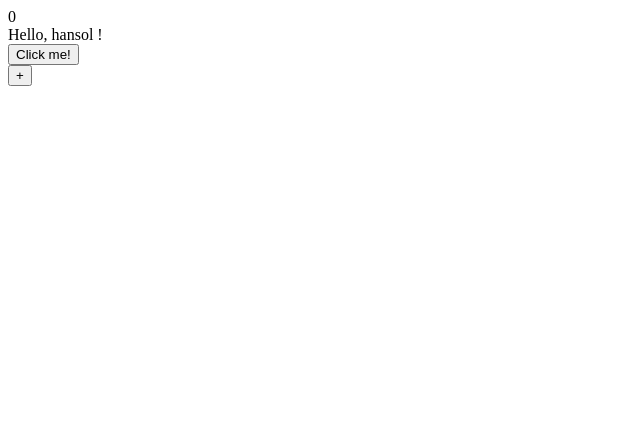
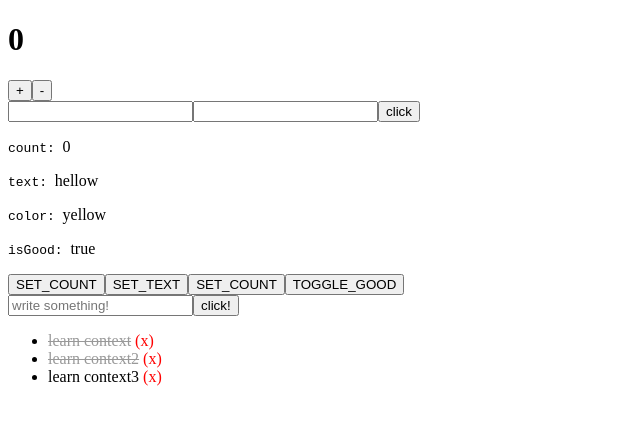
Before and after one commit to yhsol/react-typescript, a React (Create React App) app: page / in a window 1280 px wide. Shown: the top 424 px of the page, without its empty margins (0-640 px from the left). Built offline with nearby package versions, Linux system fonts and the light colour scheme.

Commit message:
use reducer and context

```diff
--- a/src/App.tsx
+++ b/src/App.tsx
@@ -2,6 +2,11 @@ import React, { useState } from "react";
 import { Form, Input } from "./input";
 import Number from "./number";
 import Greetings from "./Greetings";
+import Count from "./Count";
+import MyForm from "./MyForm";
+import ReducerSample from "./ReducerSample";
+import TodoForm from "./Todo/TodoForm";
+import TodoList from "./Todo/TodoList";
 
 const App: React.FC = () => {
   const [counter, setCounter] = useState<number>(0);
@@ -21,15 +26,17 @@ const App: React.FC = () => {
 
   const onClick = (name: string) => console.log(`${name} says hello`);
 
+  const onSubmit = (form: { name: string; description: string }) => {
+    console.log(form);
+  };
+
   return (
     <>
-      {/* <Form onFormSubmit={onFormSubmit}>
-        <Input value={value} onChange={onChange} />
-      </Form>
-      <div>{counter}</div> */}
-      <Number counter={counter} />
-      <Greetings name={"hansol"} mark={"!"} onClick={onClick} />
-      <button onClick={add}>+</button>
+      <Count />
+      <MyForm onSubmit={onSubmit} />
+      <ReducerSample />
+      <TodoForm />
+      <TodoList />
     </>
   );
 };
--- /dev/null
+++ b/src/Count.tsx
@@ -0,0 +1,39 @@
+import React, { useState, useReducer } from "react";
+
+interface Props {}
+
+type Todos = { id: number; text: string; done: boolean };
+
+type Action = { type: "INCREASE" } | { type: "DECREASE" };
+
+function reducer(state: number, action: Action): number {
+  switch (action.type) {
+    case "INCREASE":
+      return state + 1;
+    case "DECREASE":
+      return state - 1;
+    default:
+      throw new Error("error!");
+  }
+}
+
+function Count() {
+  // const [count, setCount] = useState<number>(0);
+  // const onDecrease = () => setCount(count - 1);
+  // const onIncrease = () => setCount(count + 1);
+
+  const [count, dispatch] = useReducer(reducer, 0);
+  const onIncrease = () => dispatch({ type: "INCREASE" });
+  const onDecrease = () => dispatch({ type: "DECREASE" });
+
+  const [todos, setTodos] = useState<Todos[] | null>([]);
+  return (
+    <div>
+      <h1>{count}</h1>
+      <button onClick={onIncrease}>+</button>
+      <button onClick={onDecrease}>-</button>
+    </div>
+  );
+}
+
+export default Count;
--- /dev/null
+++ b/src/MyForm.tsx
@@ -0,0 +1,54 @@
+import React, { useState, useRef } from "react";
+
+type MyFormProps = {
+  onSubmit: (form: { name: string; description: string }) => void;
+};
+
+function MyForm({ onSubmit }: MyFormProps) {
+  const inputRef = useRef<HTMLInputElement>(null);
+
+  const [form, setForm] = useState({ name: "", description: "" });
+  const { name, description } = form;
+
+  const onChange = (e: React.ChangeEvent<HTMLInputElement>) => {
+    const { name, value } = e.target;
+    setForm({
+      ...form,
+      [name]: value
+    });
+  };
+
+  const handleSubmit = (e: React.FormEvent<HTMLFormElement>) => {
+    e.preventDefault();
+    onSubmit(form);
+    setForm({
+      name: "",
+      description: ""
+    });
+    if (!inputRef.current) {
+      return;
+    }
+    inputRef.current.focus();
+  };
+
+  return (
+    <form onSubmit={handleSubmit}>
+      <input
+        type="text"
+        name="name"
+        value={name}
+        onChange={onChange}
+        ref={inputRef}
+      />
+      <input
+        type="text"
+        name="description"
+        value={description}
+        onChange={onChange}
+      />
+      <button type="submit">click</button>
+    </form>
+  );
+}
+
+export default MyForm;
--- /dev/null
+++ b/src/ReducerSample.tsx
@@ -0,0 +1,81 @@
+import React, { useReducer } from "react";
+
+type Color = "black" | "white" | "yellow";
+
+type State = {
+  count: number;
+  text: string;
+  color: Color;
+  isGood: boolean;
+};
+
+type Action =
+  | { type: "SET_COUNT"; count: number }
+  | { type: "SET_TEXT"; text: string }
+  | { type: "SET_COLOR"; color: Color }
+  | { type: "TOGGLE_GOOD" };
+
+function reducer(state: State, action: Action): State {
+  switch (action.type) {
+    case "SET_COUNT":
+      return {
+        ...state,
+        count: action.count
+      };
+    case "SET_TEXT":
+      return {
+        ...state,
+        text: action.text
+      };
+    case "SET_COLOR":
+      return {
+        ...state,
+        color: action.color
+      };
+    case "TOGGLE_GOOD":
+      return {
+        ...state,
+        isGood: !state.isGood
+      };
+    default:
+      throw new Error("error!");
+  }
+}
+
+function ReducerSample() {
+  const [state, dispatch] = useReducer(reducer, {
+    count: 0,
+    text: "hellow",
+    color: "yellow",
+    isGood: true
+  });
+  const setCount = () => dispatch({ type: "SET_COUNT", count: 5 });
+  const setText = () => dispatch({ type: "SET_TEXT", text: "hello again" });
+  const setColor = () => dispatch({ type: "SET_COLOR", color: "yellow" });
+  const toggleGood = () => dispatch({ type: "TOGGLE_GOOD" });
+
+  return (
+    <div>
+      <p>
+        <code>count: </code> {state.count}
+      </p>
+      <p>
+        <code>text: </code> {state.text}
+      </p>
+      <p>
+        <code>color: </code> {state.color}
+      </p>
+      <p>
+        <code>isGood: </code> {state.isGood ? "true" : "false"}
+      </p>
+      <div>
+        <button onClick={setCount}>SET_COUNT</button>
+        <button onClick={setText}>SET_TEXT</button>
+        <button onClick={setColor}>SET_COUNT</button>
+        <button onClick={toggleGood}>TOGGLE_GOOD</button>
+      </div>
+    </div>
+  );
+}
+
+export default ReducerSample;
--- /dev/null
+++ b/src/Todo/TodoForm.tsx
@@ -0,0 +1,24 @@
+import React, { useState } from "react";
+
+function TodoForm() {
+  const [value, setValue] = useState("");
+
+  const onSubmit = (e: React.FormEvent) => {
+    e.preventDefault();
+    setValue("");
+  };
+
+  return (
+    <form onSubmit={onSubmit}>
+      <input
+        type="text"
+        value={value}
+        placeholder={"write something!"}
+        onChange={e => setValue(e.target.value)}
+      />
+      <button>click!</button>
+    </form>
+  );
+}
+
+export default TodoForm;
--- /dev/null
+++ b/src/Todo/TodoItem.css
@@ -0,0 +1,14 @@
+.TodoItem .text {
+  cursor: pointer;
+}
+
+.TodoItem.done .text {
+  color: #999999;
+  text-decoration: line-through;
+}
+
+.TodoItem .remove {
+  color: red;
+  margin-left: 4px;
+  cursor: pointer;
+}
--- /dev/null
+++ b/src/Todo/TodoItem.tsx
@@ -0,0 +1,21 @@
+import React from "react";
+import "./TodoItem.css";
+
+export type TodoItemProps = {
+  todo: {
+    id: number;
+    text: string;
+    done: boolean;
+  };
+};
+
+function TodoItem({ todo }: TodoItemProps) {
+  return (
+    <li className={`TodoItem ${todo.done ? "done" : ""}`}>
+      <span className="text">{todo.text}</span>
+      <span className="remove">(x)</span>
+    </li>
+  );
+}
+
+export default TodoItem;
--- /dev/null
+++ b/src/Todo/TodoList.tsx
@@ -0,0 +1,31 @@
+import React from "react";
+import TodoItem from "./TodoItem";
+
+function TodoList() {
+  const todos = [
+    {
+      id: 1,
+      text: "learn context",
+      done: true
+    },
+    {
+      id: 2,
+      text: "learn context2",
+      done: true
+    },
+    {
+      id: 3,
+      text: "learn context3",
+      done: false
+    }
+  ];
+  return (
+    <ul>
+      {todos.map(todo => (
+        <TodoItem todo={todo} key={todo.id} />
+      ))}
+    </ul>
+  );
+}
+
+export default TodoList;
```
Also changed, not shown: src/context/TodosContext.tsx (added, +41 -0 lines).
